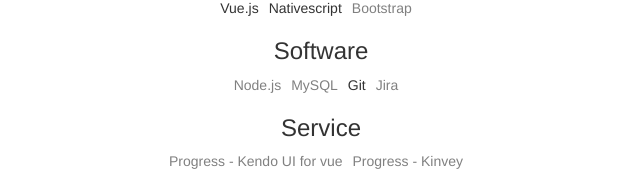
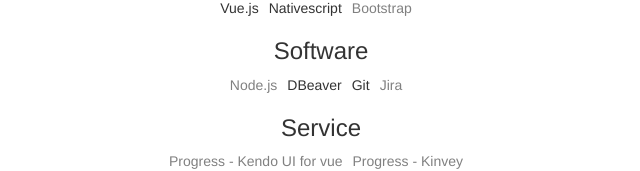
Before and after one commit to chanyb/portfolio, a Vue app: page / in a window 1280 px wide. Shown: the part 354-525 px from the top of the page, without its empty margins (319-959 px from the left). Built offline with nearby package versions, Linux system fonts and the light colour scheme.

Commit message:
add: dbeaver description, pic add

```diff
--- a/src/components/HelloWorld.vue
+++ b/src/components/HelloWorld.vue
@@ -34,7 +34,7 @@
                     <span class="item preparing">
                         <span class="ready">Node.js</span>
                     </span>
-                    <span class="item preparing">MySQL</span>
+                    <span class="item" @click="toggleItem('dbeaver')">DBeaver</span>
                     <span class="item" @click="toggleItem('git')">Git</span>
                     <span class="item preparing">Jira</span>
                 </div>
@@ -176,6 +176,19 @@
                         </ul>
                     </div>
                 </div>
+                <div class="row" id="dbeaver" v-if="flag.itemToggle==='dbeaver'">
+                    <div class="col-md-12">
+                        <img src="@/assets/dbeaver.png" style="max-height:700px; border: 1px solid black;" />
+                    </div>
+                    <div class="col-md-12">
+                        <!-- description -->
+                        <p>dbeaver를 활용한 데이터베이스 관리</p>
+                        <ul style="text-align: left;">
+                            <li>데이터베이스 관리 도구인 dbeaver에서 SQL을 통해 DB를 분석하거나 데이터의 CRUD를 진행할 수 있습니다.</li>
+                            <li>기존에 사용되던 DB를 분석하고 migration한 경험이 있습니다.</li>
+                        </ul>
+                    </div>
+                </div>
             </div>
         </div>
     </div>
```
Also changed, not shown: src/assets/dbeaver.png (added).
